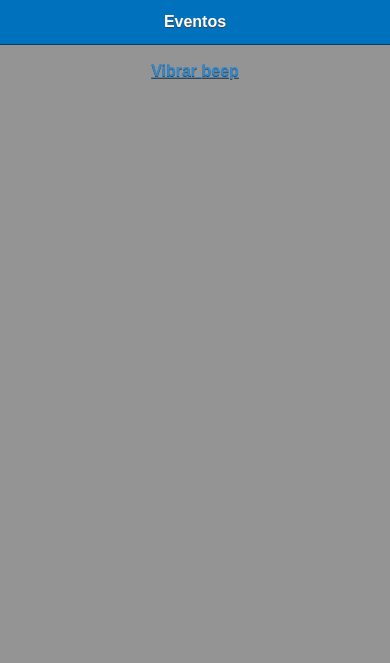
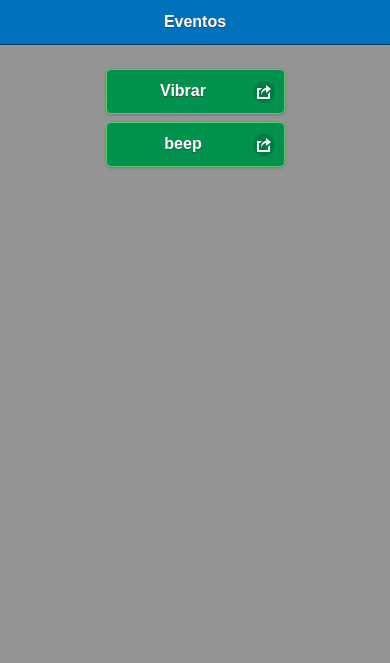
Before and after one commit to rodrigoDoradoGtz/aplicacion6, a plain HTML site: page index.html in a window 390 px wide. Shown: the top 663 px of the page. Drawn offline with Linux system fonts and the light colour scheme; some packages are replaced by stand-ins of ours.

Commit message:
Update index.html

```diff
--- a/index.html
+++ b/index.html
@@ -24,8 +24,8 @@
  <div data-role="main" class="ui-content" >
    <div align="center">
      <div style="width:50%">
-       <a href="#" id="btnvibrar"> Vibrar </a>
-       <a href="#" id="beep"> beep </a>
+       <a href="#" id="btnvibrar" class="ui-btn ui-btn-corner-all ui-icon-action ui-btn-icon-right ui-shadow"> Vibrar </a>
+       <a href="#" id="beep" class="ui-btn ui-btn-corner-all ui-icon-action ui-btn-icon-right ui-shadow"> beep </a>
      </div> <!-- estilo ancho 50% -->
    </div> <!-- center -->
  </div> <!-- main -->
```
